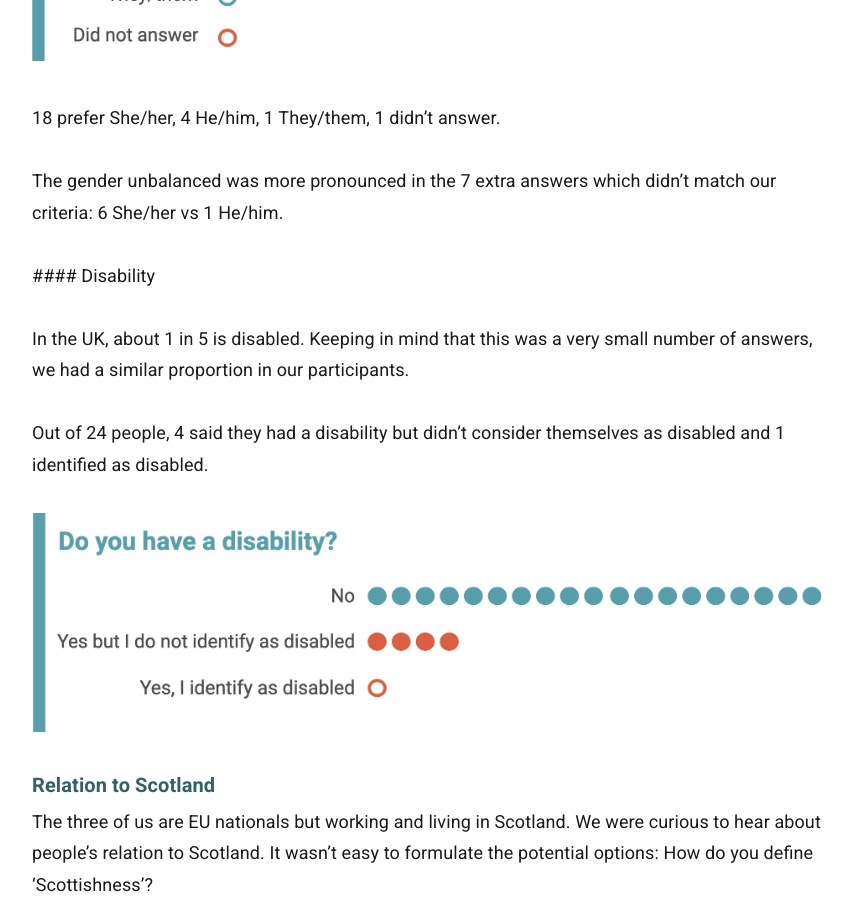
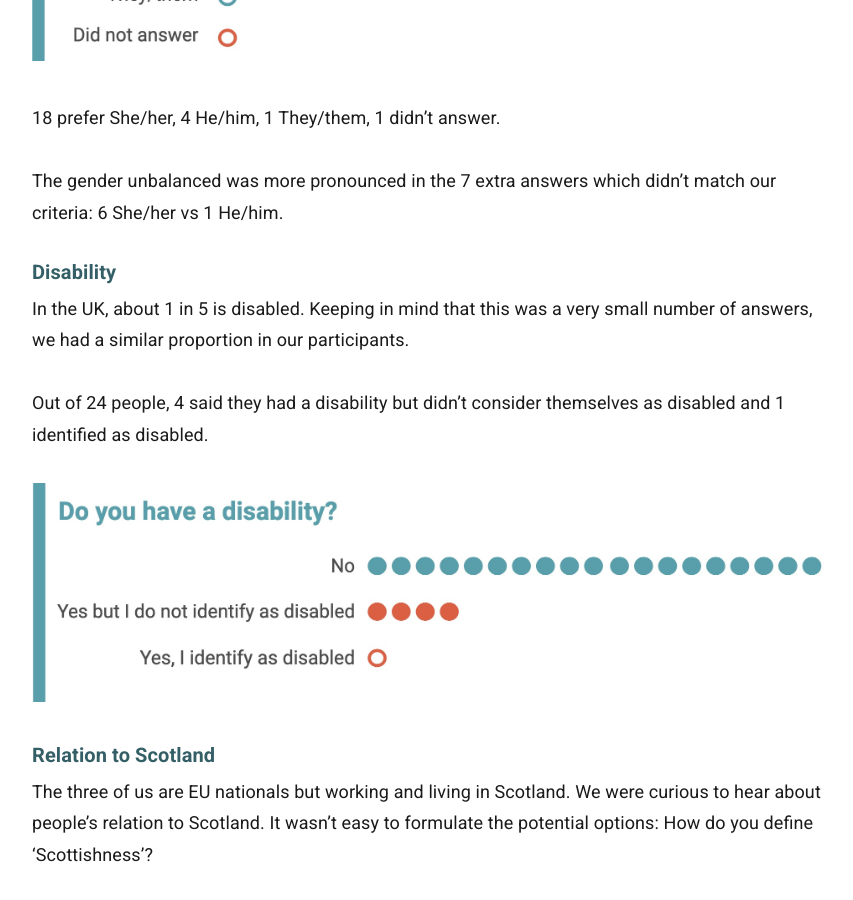
Before and after one commit to stephanie-K/practitioner-stories, a Jekyll site: the page built from _docs/survey1.md, in a window 1280 px wide and 900 px high, scrolled down 4820 px. Shown: the whole window, without its empty margins (358-1211 px from the left). Built offline with Jekyll 4.4.1, drawn with Linux system fonts in a browser that asks for light colours.

```diff
--- a/_docs/survey1.md
+++ b/_docs/survey1.md
@@ -95,7 +95,7 @@ One of our interviewees observed that they found more female and international u
 
 The gender unbalanced was more pronounced in the 7 extra answers which didn't match our criteria: 6 She/her vs 1 He/him.
 
-#### Disability
+<h4>Disability</h4>
 
 In the UK, about 1 in 5 is disabled. Keeping in mind that this was a very small number of answers, we had a similar proportion in our participants.
 
```
